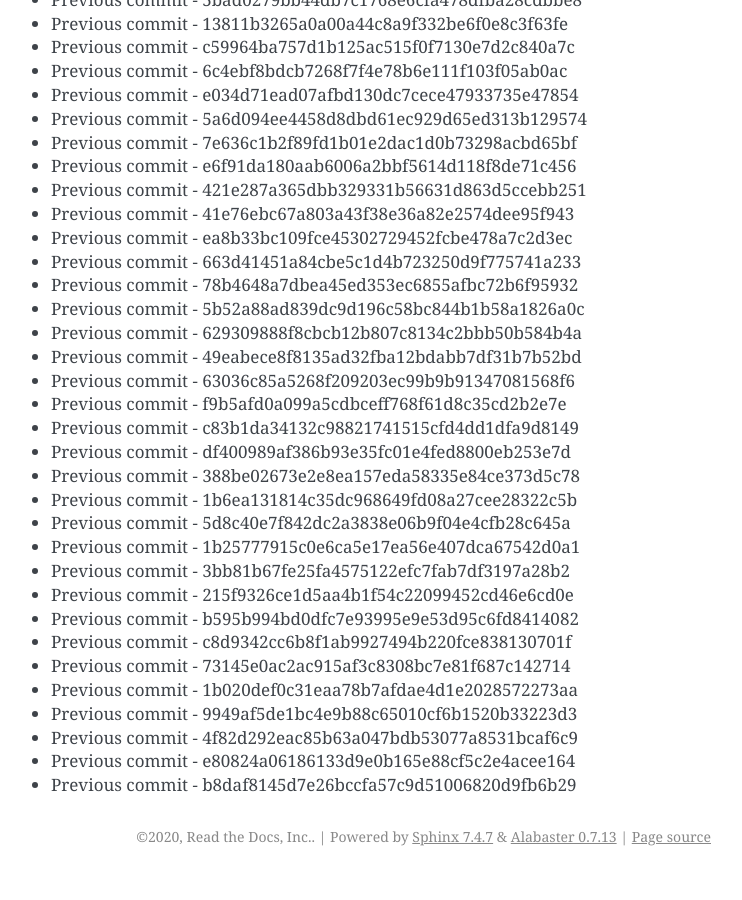
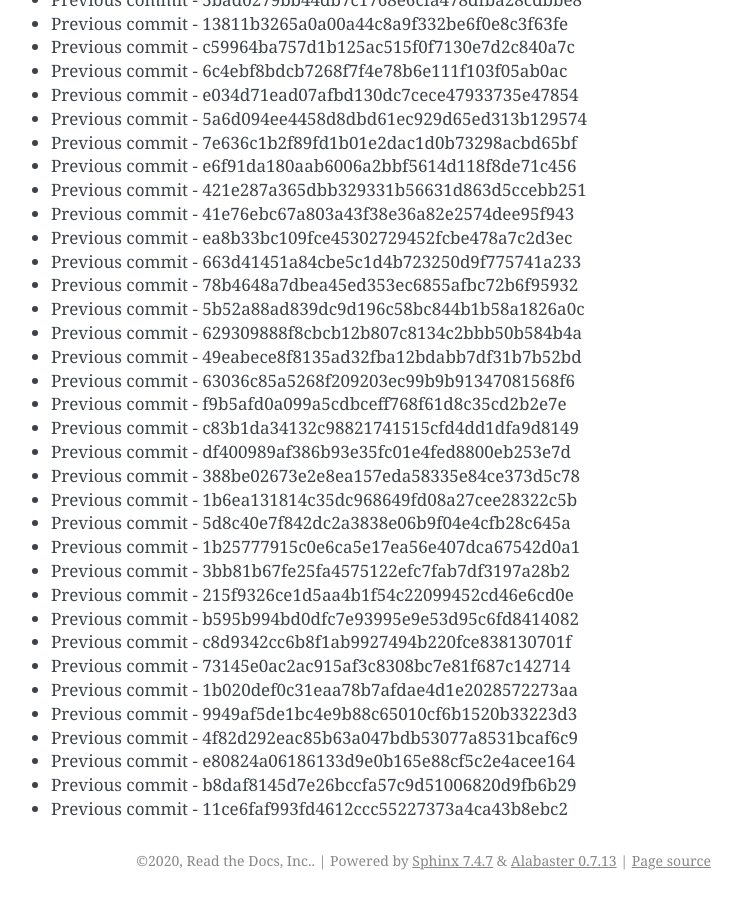
Before and after one commit to readthedocs/rtd-git-stresstest, a Sphinx documentation site: the page built from docs/updates.rst, in a window 1280 px wide and 900 px high, scrolled down 43609 px. Shown: the whole window, without its empty margins (399-1141 px from the left). Built offline with Sphinx 7.4.7, drawn with Linux system fonts in a browser that asks for light colours; before the commit the page ends 44485 px from its top, so only the background shows below that.

Commit message:
Generating commit from previous: 11ce6faf993fd4612ccc55227373a4ca43b8ebc2

```diff
--- a/docs/updates.rst
+++ b/docs/updates.rst
@@ -1864,3 +1864,4 @@ It can be tested for any performance characteristics.
 * Previous commit - 4f82d292eac85b63a047bdb53077a8531bcaf6c9
 * Previous commit - e80824a06186133d9e0b165e88cf5c2e4acee164
 * Previous commit - b8daf8145d7e26bccfa57c9d51006820d9fb6b29
+* Previous commit - 11ce6faf993fd4612ccc55227373a4ca43b8ebc2
```
